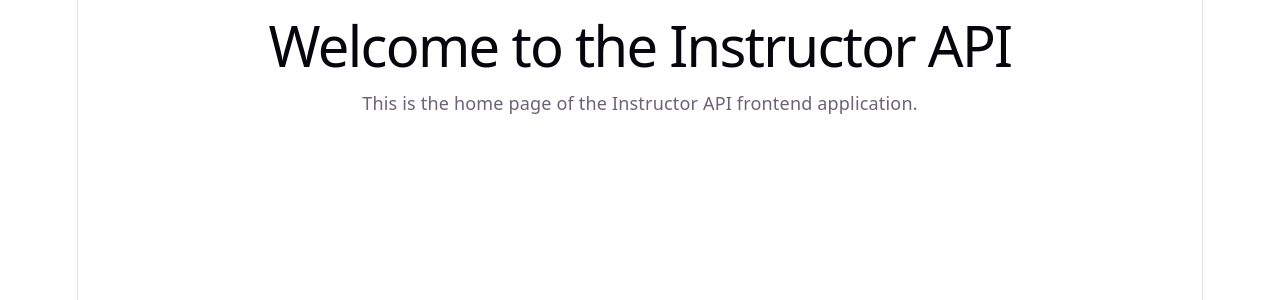
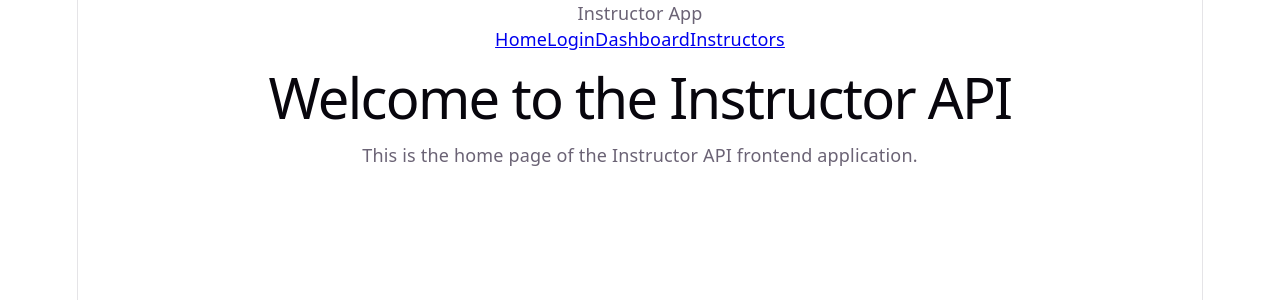
Before and after one commit to IrfanDarwish/InstructorProject, a React (Vite) app in the folder instructor-frontend/: page / in a window 1280 px wide. Shown: the top 300 px of the page. Built offline with nearby package versions, Linux system fonts and the light colour scheme.

Commit message:
exercise 2: add main layoput and navigation bar

```diff
--- a/instructor-frontend/src/App.jsx
+++ b/instructor-frontend/src/App.jsx
@@ -7,6 +7,7 @@
 import DashboardPage from './pages/DashboardPage';
 import NotFoundPage from './pages/NotFoundPage';
 import HomePage from './pages/HomePage';
+import MainLayout from './layouts/MainLayout';
 
 function App() {
   // const [searchTerm, setSearchTerm] = useState("");
@@ -84,12 +85,14 @@
 
   return (
     <Routes>
+      <Route path="/" element={<MainLayout />} >
         <Route path="/" element={<HomePage />} />
         <Route path="/instructors" element={<InstructorListPage />} />
         <Route path="/instructors/:id" element={<InstructorDetailPage />} />
         <Route path="/login" element={<LoginPage />} />
         <Route path="/dashboard" element={<DashboardPage />} />
         <Route path="*" element={<NotFoundPage />} />
+      </Route>
     </Routes>
   );
 }
--- /dev/null
+++ b/instructor-frontend/src/components/Navbar.jsx
@@ -0,0 +1,17 @@
+import { Link } from 'react-router-dom';
+
+function Navbar() {
+    return (
+        <nav className="navbar">
+            <div className="nav-brand">Instructor App</div>
+            <div className="nav-links">
+                <Link to="/">Home</Link>
+                <Link to="/login">Login</Link>
+                <Link to="/dashboard">Dashboard</Link>
+                <Link to="/instructors">Instructors</Link>
+            </div>
+        </nav>
+    );
+}
+
+export default Navbar;
--- /dev/null
+++ b/instructor-frontend/src/layouts/MainLayout.jsx
@@ -0,0 +1,15 @@
+import { Outlet } from 'react-router-dom';
+import Navbar from '../components/Navbar';
+
+function MainLayout() {
+    return (
+        <div>
+            <Navbar />
+            <main className="container">
+                <Outlet />
+            </main>
+        </div>
+    );
+}
+
+export default MainLayout;
```
Lines whose indentation alone changed are shown as unchanged.
